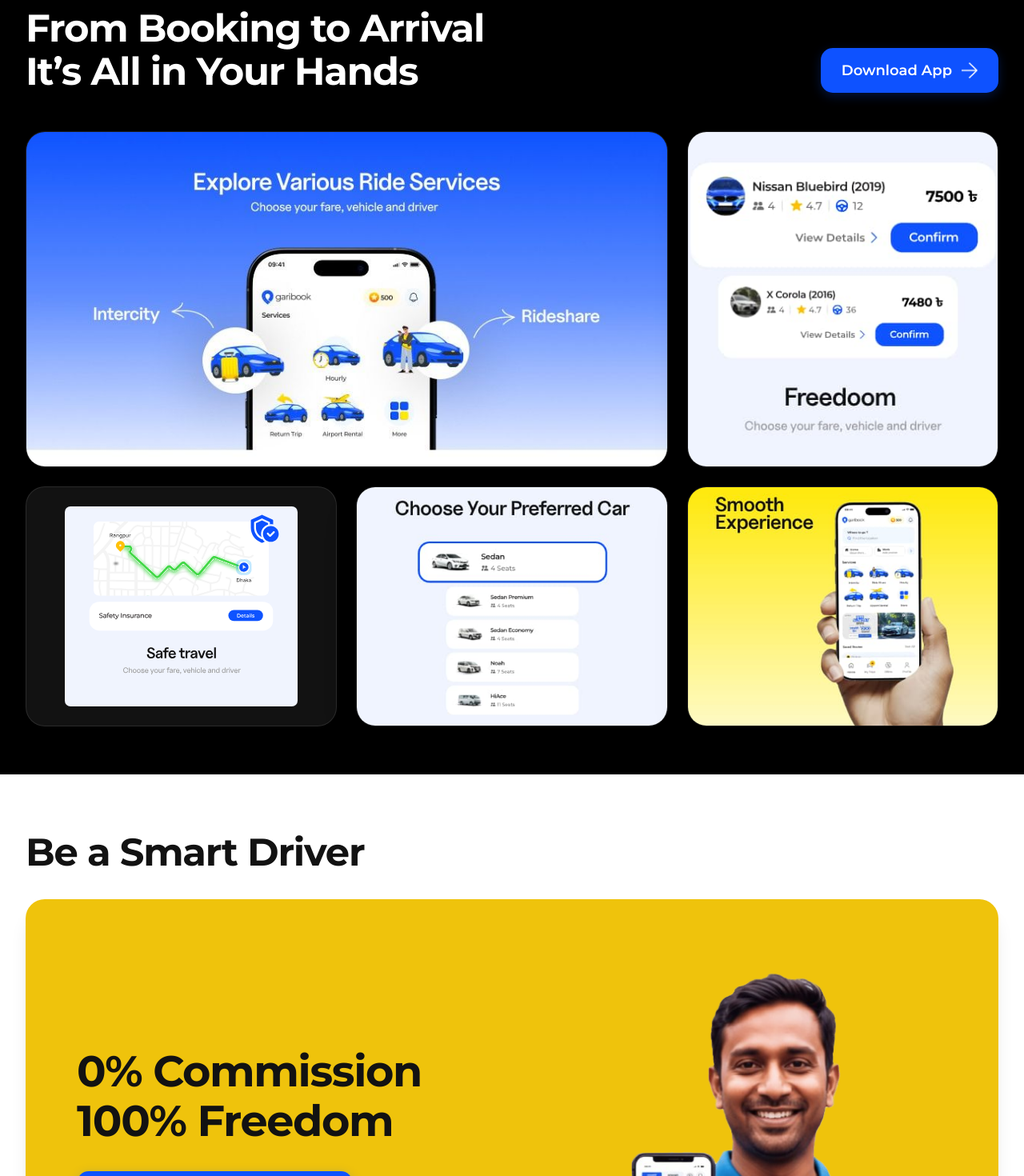
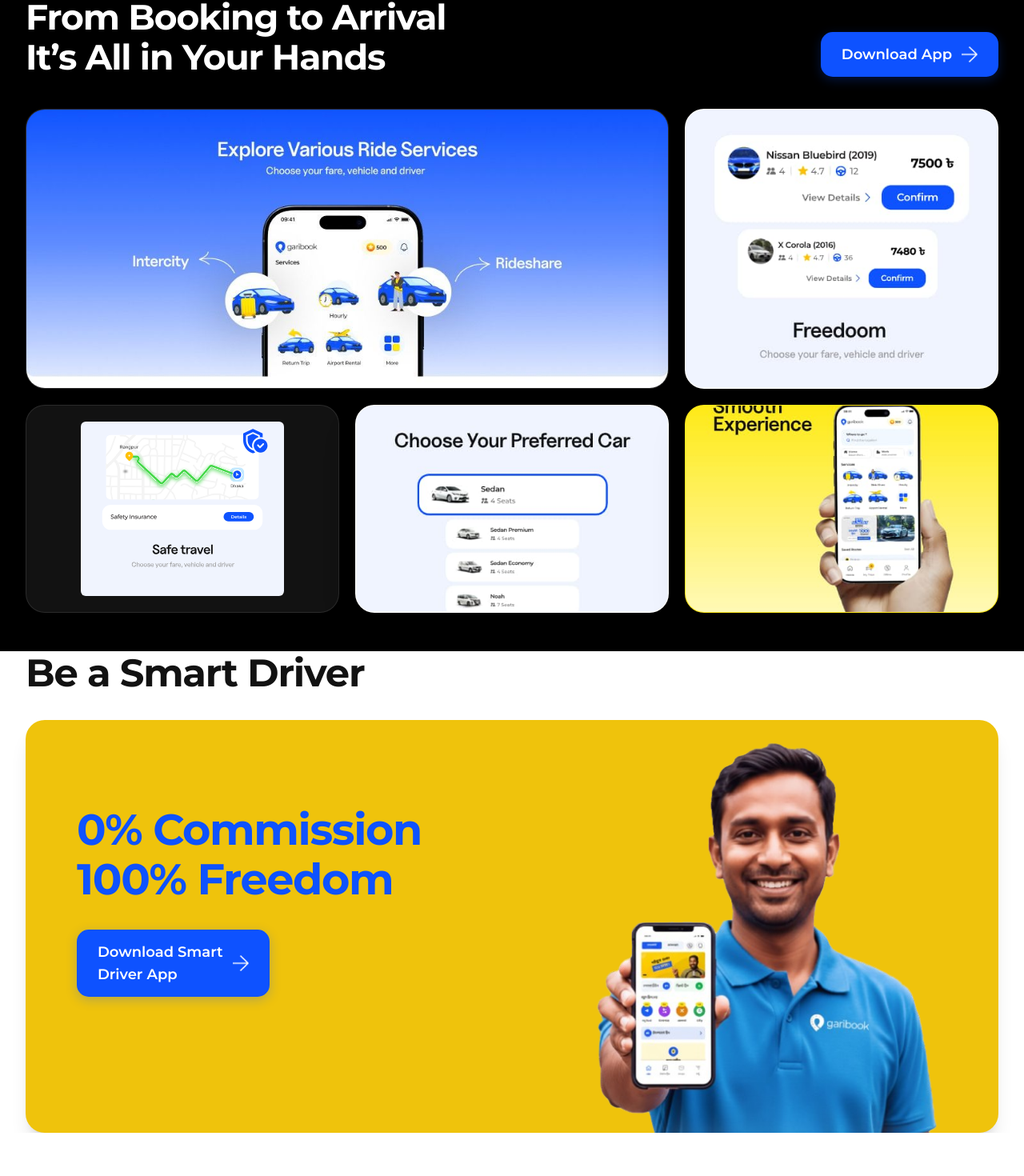
Before and after one commit to SazidulAlam47/garibook-homepage, a React (Vite) app: page / in a window 1280 px wide. Shown: the part 3496-4966 px from the top of the page at 80% size. Built offline with nearby package versions, Linux system fonts and the light colour scheme.

Commit message:
fix: clip app promotion image bottom overflow

```diff
--- a/src/components/HomePageSections/AppPromotion/AppPromotion.tsx
+++ b/src/components/HomePageSections/AppPromotion/AppPromotion.tsx
@@ -5,7 +5,7 @@ import { SMART_DRIVER_APP_URL } from "../../../constants/appPromotion.constant";
 
 const AppPromotion = () => {
     return (
-        <section className="no-commission-wrapper py-14 sm:py-18 lg:py-[70px] bg-white overflow-hidden">
+        <section className="no-commission-wrapper bg-white overflow-hidden">
             <Container>
                 <div className="mb-6 sm:mb-8">
                     <h2 className="text-3xl sm:text-4xl lg:text-[48px] lg:leading-[54px] font-bold text-[#121212] tracking-tight">
@@ -13,10 +13,10 @@ const AppPromotion = () => {
                     </h2>
                 </div>
 
-                <div className="bg-[#efc30c] rounded-3xl px-8 pt-10 sm:px-12 sm:pt-14 lg:px-16 lg:pt-16 pb-0 relative overflow-hidden shadow-xl">
+                <div className="bg-[#efc30c] rounded-3xl px-8 sm:px-12 lg:px-16 pb-0 relative overflow-hidden shadow-xl">
                     <div className="grid grid-cols-1 lg:grid-cols-2 gap-8 items-center">
                         <div className="pb-10 lg:pb-16 z-10 flex flex-col items-start justify-center">
-                            <h3 className="text-3xl sm:text-4xl md:text-5xl lg:text-[54px] lg:leading-[62px] font-bold text-[#121212] tracking-tight mb-8">
+                            <h3 className="text-3xl sm:text-4xl md:text-5xl lg:text-[54px] lg:leading-[62px] font-bold text-[#0e52ff] tracking-tight mb-8">
                                 0% Commission <br /> 100% Freedom
                             </h3>
 
@@ -24,9 +24,16 @@ const AppPromotion = () => {
                                 href={SMART_DRIVER_APP_URL}
                                 target="_blank"
                                 rel="noopener noreferrer"
-                                className="theme-primary-btn group inline-flex items-center gap-3 px-6 py-3.5 rounded-2xl shadow-md hover:shadow-lg"
+                                className="theme-primary-btn group inline-flex items-center gap-3 px-6 py-3.5 rounded-2xl shadow-md hover:shadow-lg lg:pt-2"
                             >
-                                <span className="font-semibold text-lg text-white">Download Smart Driver App</span>
+                                <div>
+                                    <p className="font-semibold text-lg text-white">
+                                        Download Smart
+                                    </p>
+                                    <p className="font-semibold text-lg text-white">
+                                        Driver App
+                                    </p>
+                                </div>
                                 <img
                                     src={rightArrow}
                                     alt=""
--- a/src/components/HomePageSections/CallToAction1/CallToAction1.tsx
+++ b/src/components/HomePageSections/CallToAction1/CallToAction1.tsx
@@ -9,11 +9,11 @@ import smoothImg from "../../../assets/smooth.jpg";
 
 const CallToAction1 = () => {
     return (
-        <section className="booking-arrival-wrapper bg-black text-white py-14 sm:py-18 lg:py-[60px] overflow-hidden">
+        <section className="booking-arrival-wrapper bg-black text-white py-10 sm:py-12 lg:py-12 overflow-hidden">
             <Container>
-                <div className="flex flex-col lg:flex-row lg:items-end justify-between gap-6 mb-10 sm:mb-12">
+                <div className="flex flex-col lg:flex-row lg:items-end justify-between gap-6 mb-8 sm:mb-10">
                     <div className="max-w-2xl">
-                        <h2 className="text-3xl sm:text-4xl lg:text-[48px] lg:leading-[54px] font-bold tracking-tight text-white">
+                        <h2 className="text-3xl sm:text-4xl lg:text-[44px] lg:leading-[50px] font-bold tracking-tight text-white">
                             From Booking to Arrival{" "}
                             <br className="hidden sm:inline" />
                             It’s All in Your Hands
@@ -39,29 +39,29 @@ const CallToAction1 = () => {
                     </div>
                 </div>
 
-                <div className="flex flex-col gap-4 sm:gap-6">
+                <div className="flex flex-col gap-4 sm:gap-5">
                     {/* Row 1: 2/3 (Explore) + 1/3 (Freedom) */}
-                    <div className="grid grid-cols-1 md:grid-cols-12 gap-4 sm:gap-6">
-                        <div className="md:col-span-8 rounded-3xl overflow-hidden shadow-2xl border border-white/10 group h-[260px] sm:h-[340px] lg:h-[420px]">
+                    <div className="grid grid-cols-1 md:grid-cols-12 gap-4 sm:gap-5">
+                        <div className="md:col-span-8 rounded-3xl overflow-hidden shadow-2xl border border-white/10 group h-[220px] sm:h-[280px] lg:h-[350px] bg-[#111]">
                             <img
                                 src={exploreImg}
                                 alt="Explore"
-                                className="w-full h-full object-cover transition-transform duration-500 group-hover:scale-103"
+                                className="w-full h-full object-cover object-center transition-transform duration-500 group-hover:scale-103"
                             />
                         </div>
 
-                        <div className="md:col-span-4 rounded-3xl overflow-hidden shadow-2xl border border-white/10 group h-[260px] sm:h-[340px] lg:h-[420px]">
+                        <div className="md:col-span-4 rounded-3xl overflow-hidden shadow-2xl border border-white/10 group h-[220px] sm:h-[280px] lg:h-[350px] bg-white">
                             <img
                                 src={freedomImg}
                                 alt="Freedom"
-                                className="w-full h-full object-cover transition-transform duration-500 group-hover:scale-103"
+                                className="w-full h-full object-cover object-top sm:object-center transition-transform duration-500 group-hover:scale-103"
                             />
                         </div>
                     </div>
 
                     {/* Row 2: 1/3 (Safe Travel) + 1/3 (Preferred Car) + 1/3 (Smooth) */}
-                    <div className="grid grid-cols-1 sm:grid-cols-2 md:grid-cols-3 gap-4 sm:gap-6">
-                        <div className="rounded-3xl overflow-hidden shadow-2xl border border-white/10 bg-[#121212] flex items-center justify-center p-6 group h-[200px] sm:h-[260px] lg:h-[300px]">
+                    <div className="grid grid-cols-1 sm:grid-cols-2 md:grid-cols-3 gap-4 sm:gap-5">
+                        <div className="rounded-3xl overflow-hidden shadow-2xl border border-white/10 bg-[#121212] flex items-center justify-center p-5 group h-[170px] sm:h-[220px] lg:h-[260px]">
                             <img
                                 src={safeTravelImg}
                                 alt="Safe Travel"
@@ -69,19 +69,19 @@ const CallToAction1 = () => {
                             />
                         </div>
 
-                        <div className="rounded-3xl overflow-hidden shadow-2xl border border-white/10 group h-[200px] sm:h-[260px] lg:h-[300px]">
+                        <div className="rounded-3xl overflow-hidden shadow-2xl border border-white/10 group h-[170px] sm:h-[220px] lg:h-[260px] bg-white">
                             <img
                                 src={preferredCarImg}
                                 alt="Preferred Car"
-                                className="w-full h-full object-cover transition-transform duration-500 group-hover:scale-103"
+                                className="w-full h-full object-cover object-top transition-transform duration-500 group-hover:scale-103"
                             />
                         </div>
 
-                        <div className="sm:col-span-2 md:col-span-1 rounded-3xl overflow-hidden shadow-2xl border border-white/10 group h-[200px] sm:h-[260px] lg:h-[300px]">
+                        <div className="sm:col-span-2 md:col-span-1 rounded-3xl overflow-hidden shadow-2xl border border-white/10 group h-[170px] sm:h-[220px] lg:h-[260px] bg-[#ffe400]">
                             <img
                                 src={smoothImg}
                                 alt="Smooth Travel"
-                                className="w-full h-full object-cover transition-transform duration-500 group-hover:scale-103"
+                                className="w-full h-full object-cover object-top sm:object-center transition-transform duration-500 group-hover:scale-103"
                             />
                         </div>
                     </div>
--- a/src/components/HomePageSections/Reviews/ReviewsCard.tsx
+++ b/src/components/HomePageSections/Reviews/ReviewsCard.tsx
@@ -1,14 +1,12 @@
 import type { ReviewsCardProps } from "../../../types/reviews.type";
 
 const ReviewsCard = ({ item, onPlay }: ReviewsCardProps) => {
-    const rating = item.rating || 5;
-
     return (
         <button
             type="button"
             onClick={() => onPlay(item.videoId)}
             aria-label={`Watch testimonial video of ${item.name}, ${item.occupation}`}
-            className="w-full text-left group cursor-pointer flex flex-col h-full bg-white rounded-3xl p-4 sm:p-5 border border-slate-100 shadow-sm hover:shadow-xl hover:-translate-y-1 transition-all duration-300 focus:outline-none focus-visible:ring-2 focus-visible:ring-[#0e52ff]"
+            className="w-full text-left group cursor-pointer flex flex-col h-full rounded-3xl hover:-translate-y-1 transition-all duration-300 focus:outline-none focus-visible:ring-2 focus-visible:ring-[#0e52ff]"
         >
             <div className="relative aspect-[16/10] rounded-2xl overflow-hidden bg-slate-900 w-full">
                 <img
@@ -18,8 +16,11 @@ const ReviewsCard = ({ item, onPlay }: ReviewsCardProps) => {
                 />
 
                 <div className="absolute inset-0 flex items-center justify-center">
-                    <div className="w-14 h-14 sm:w-16 sm:h-16 rounded-full bg-[#0e52ff] text-white flex items-center justify-center shadow-lg group-hover:scale-110 group-hover:bg-blue-600 transition-all duration-300">
-                        <svg className="w-6 h-6 fill-current translate-x-0.5" viewBox="0 0 384 512">
+                    <div className="w-14 h-14 sm:w-16 sm:h-16 rounded-full bg-[#f82b2bc7] text-white flex items-center justify-center shadow-lg group-hover:scale-110 group-hover:bg-red-600 transition-all duration-300">
+                        <svg
+                            className="w-6 h-6 fill-current translate-x-0.5"
+                            viewBox="0 0 384 512"
+                        >
                             <path d="M73 39c-14.8-9.1-33.4-9.4-48.5-.9S0 62.6 0 80L0 432c0 17.4 9.4 33.4 24.5 41.9s33.7 8.1 48.5-.9L361 297c14.3-8.7 23-24.2 23-41s-8.7-32.2-23-41L73 39z" />
                         </svg>
                     </div>
@@ -28,13 +29,6 @@ const ReviewsCard = ({ item, onPlay }: ReviewsCardProps) => {
 
             <div className="pt-5 pb-2 text-left flex-1 flex flex-col justify-between">
                 <div>
-                    <div className="flex items-center gap-1 mb-2 text-[#fdd300]" aria-label={`${rating} out of 5 stars`}>
-                        {[...Array(5)].map((_, i) => (
-                            <svg key={i} className="w-4 h-4 fill-current" viewBox="0 0 576 512">
-                                <path d="M316.9 18C311.6 7 300.4 0 288.1 0s-23.4 7-28.8 18L195 150.3 51.4 171.5c-12 1.8-22 10.2-25.7 21.7s-.7 24.2 7.9 32.7L137.8 327 113.2 470c-2 12 3 24.2 12.9 31.3s23 8 33.8 2.3l128.1-67.4 128.1 67.4c10.8 5.7 23.9 4.9 33.8-2.3s14.9-19.3 12.9-31.3L438.2 327 542.4 225.9c8.6-8.5 11.7-21.2 7.9-32.7s-13.7-19.9-25.7-21.7L381 150.3 316.9 18z" />
-                            </svg>
-                        ))}
-                    </div>
                     <h4 className="text-lg sm:text-xl font-bold text-[#121212] mb-1 group-hover:text-[#0e52ff] transition-colors">
                         {item.name}
                     </h4>
```
